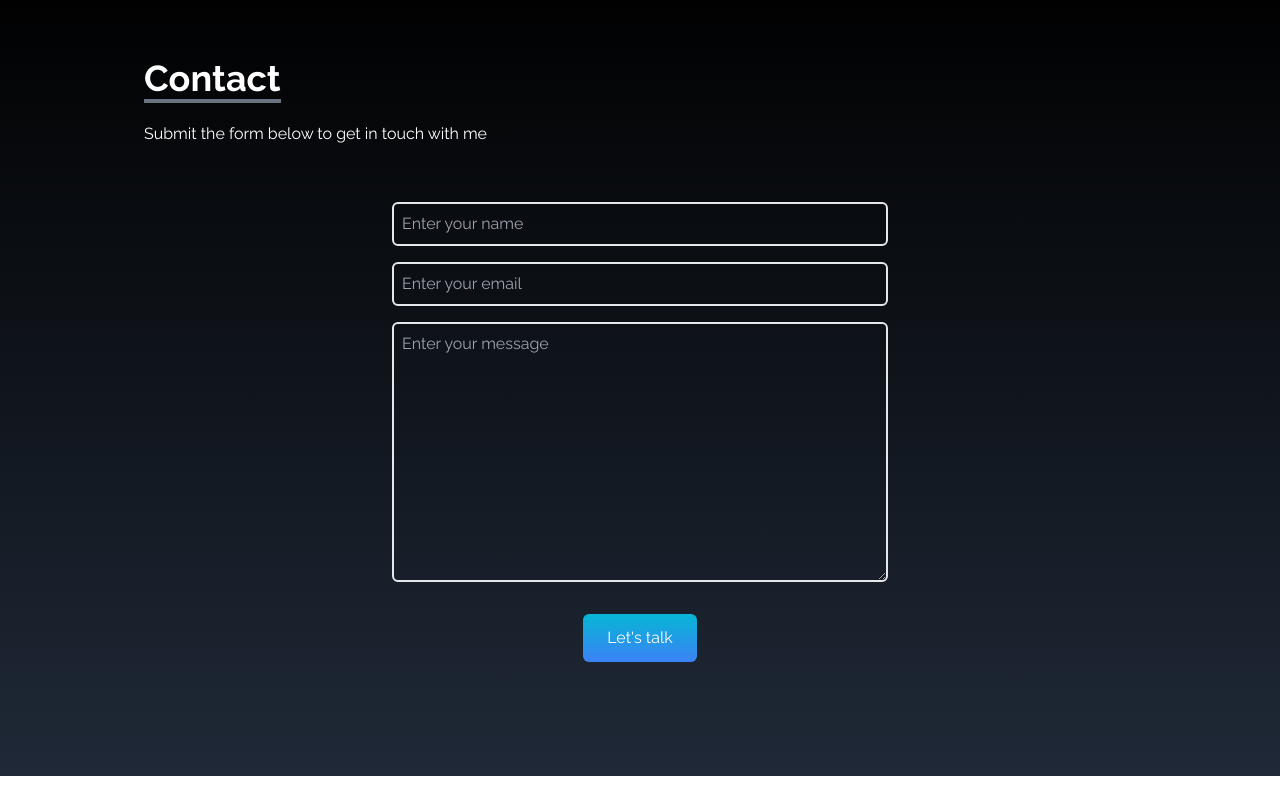
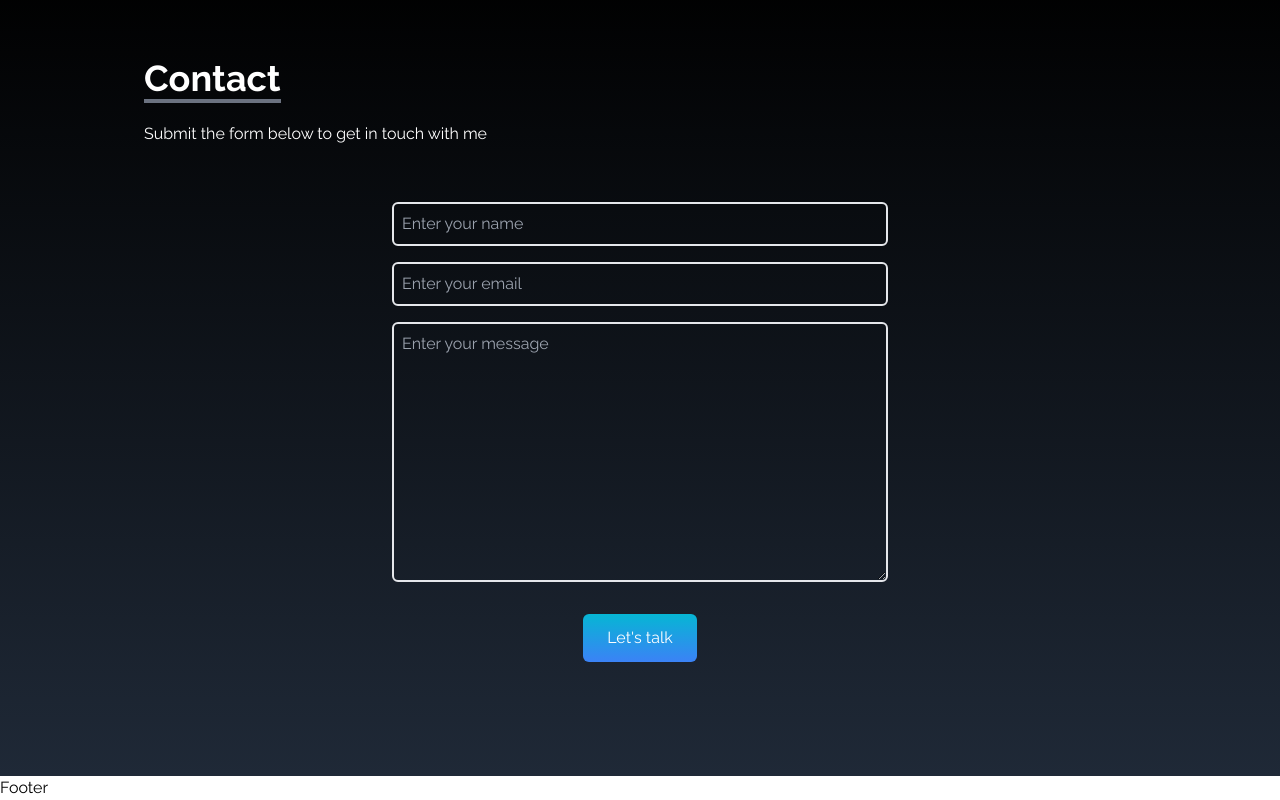
Before and after one commit to jmatthewa/portfolio, a Vue app: page / in a window 1280 px wide. Shown: the part 2964-3764 px from the top of the page. Before the commit the page ends 3740 px from the top, so only its background shows below. Built offline with nearby package versions, Linux system fonts and the light colour scheme.

Commit message:
Initialized Footer section

```diff
--- a/src/App.vue
+++ b/src/App.vue
@@ -8,7 +8,7 @@
   <SkillsSection />
   <ContactSection />
   <SocialLinks />
-
+  <FooterSection />
 
 
 
@@ -23,6 +23,8 @@ import AboutSection from '@/components/AboutSection.vue';
 import ProjectsSection from '@/components/ProjectsSection.vue'
 import SkillsSection from './components/SkillsSection.vue';
 import ContactSection from './components/ContactSection.vue';
+import FooterSection from './components/FooterSection.vue';
+
 
 export default {
   components: {
@@ -32,7 +34,8 @@ export default {
    AboutSection,
    ProjectsSection,
    SkillsSection,
-   ContactSection
+   ContactSection,
+   FooterSection
   }
 }
 
--- /dev/null
+++ b/src/components/FooterSection.vue
@@ -0,0 +1,10 @@
+<template>
+    <div>
+        Footer
+    </div>
+</template>
+<script>
+export default {
+
+}
+</script>
```
